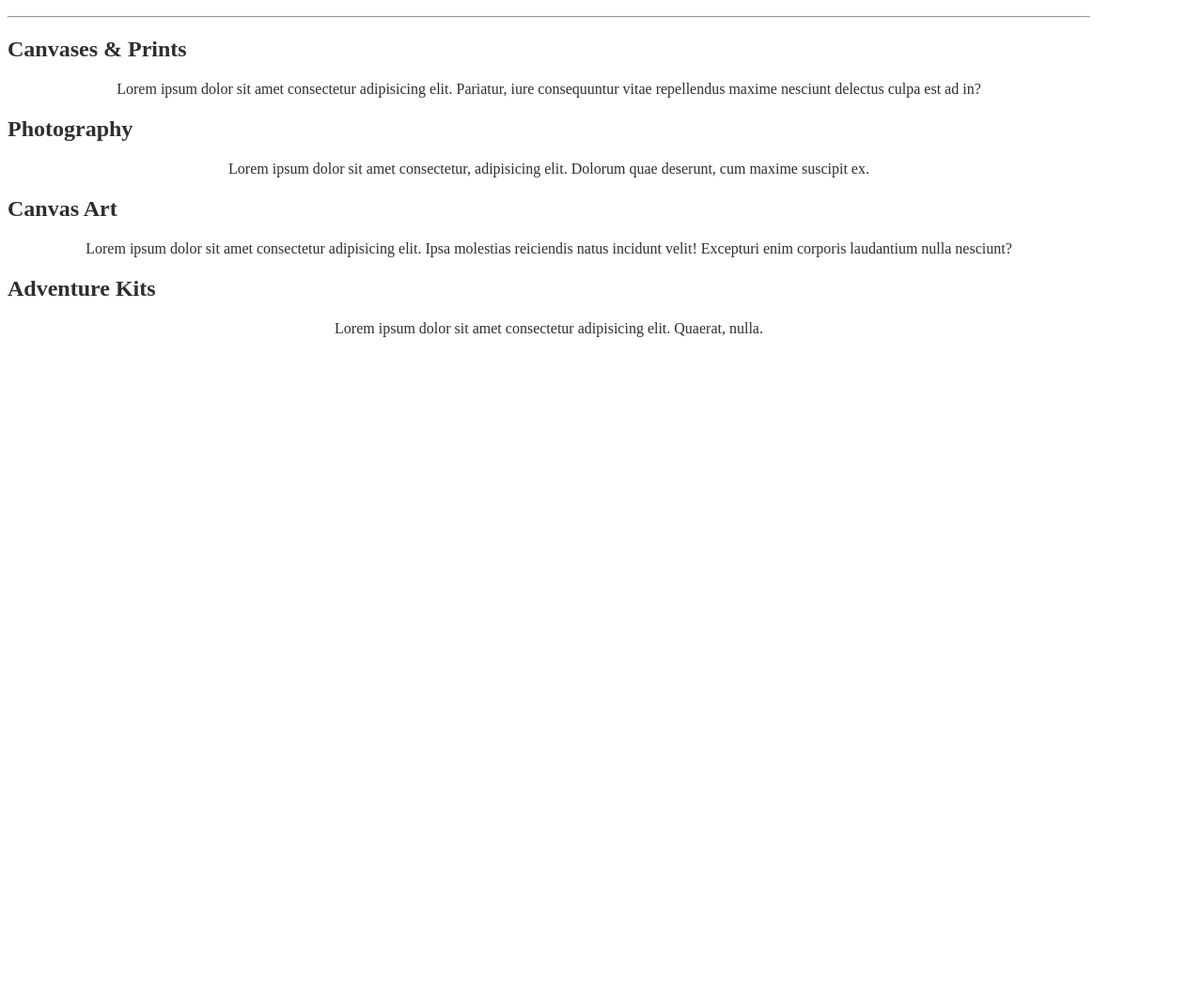
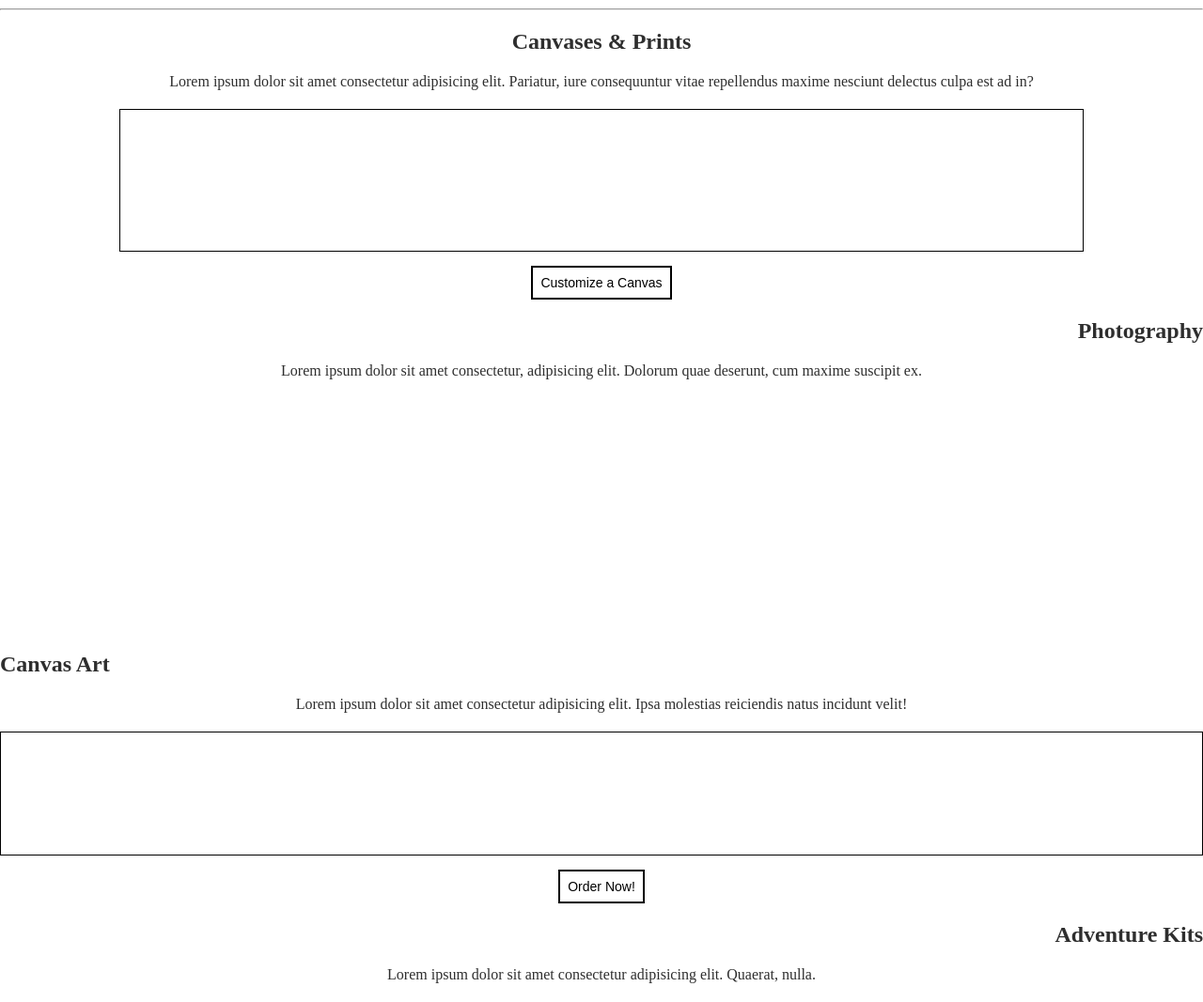
Before and after one commit to SkyCHarris/Your-Story-Utah, a plain HTML site: page index.html in a window 1280 px wide. Shown: the part 984-2051 px from the top of the page at 94% size. Before the commit the page ends 1363 px from the top, so only its background shows below. Drawn offline with Linux system fonts and the light colour scheme.

Commit message:
block out main_div2 and main_div 4, buttons, begin grid for main_div3

```diff
--- a/css/style.css
+++ b/css/style.css
@@ -1,7 +1,10 @@
 
 body {
     color: #2e2e2e;
-    width: 90%;
+    width: 100%;
+    height: 100%;
+    margin: 0px;
+    padding: 0px;
 }
 
 
@@ -67,13 +70,65 @@ a {
     text-align: center;
 }
 
-.button {
+.button_shop {
     text-align: center;
 }
 
 button {
+    text-align: center;
     border: 2px solid black;
     padding: 8px;
     font-size: 14px;
     background-color: white;
 }
+
+/* main_div2 Canvases and Prints*/
+
+.header2 {
+    text-align: center;
+}
+
+.main_div2_picturebox {
+    height: 150px;
+    width: 80%;
+    margin: auto;
+    border: solid 1px black;
+}
+
+.button_customize_canvas {
+    text-align: center;
+    margin-top: 15px;
+}
+
+/* main_div3 */
+
+
+.header3 {
+    text-align: right;
+}
+
+.main_div3_photography_box {
+    display: grid;
+    height: 250px;
+    width: 70%;
+}
+
+
+
+/* main_div4 */
+
+.main_div4_canvasart_box {
+    height: 130px;
+    border: solid 1px black;
+}
+
+.button_order_now {
+    text-align: center;
+    margin-top: 15px;
+}
+
+/* main_div5 */
+
+.header5 {
+    text-align: right;
+}
--- a/index.html
+++ b/index.html
@@ -34,7 +34,7 @@
                 <img src="images/resize_gift3-graduationgift.jpg" class="slider-image">
             </div> -->
         </div>
-        <div class="button">
+        <div class="button_shop">
         <button class="shop_now">Shop Now!</button>
         </div>
         <p>Lorem ipsum dolor sit amet consectetur adipisicing elit. Fugiat temporibus, nulla molestias voluptate eius beatae. Suscipit illum repudiandae nemo? Blanditiis.</p>
@@ -43,17 +43,31 @@
     <div class="main_div2">
         <h2 class="header2">Canvases & Prints</h2>
         <p>Lorem ipsum dolor sit amet consectetur adipisicing elit. Pariatur, iure consequuntur vitae repellendus maxime nesciunt delectus culpa est ad in?</p>
+        <div class="main_div2_picturebox">
+        </div>
+        <div class="button_customize_canvas">
+        <button class="customize_canvas">Customize a Canvas</button>
+        </div>
     </div>
     <div class="main_div3">
         <h2 class="header3">Photography</h2>
         <p>Lorem ipsum dolor sit amet consectetur, adipisicing elit. Dolorum quae deserunt, cum maxime suscipit ex.</p>
+        <div class="main_div3_photography_box">
+        </div>
     </div>
     <div class="main_div4">
-        <h2 class="header3">Canvas Art</h2>
-        <p>Lorem ipsum dolor sit amet consectetur adipisicing elit. Ipsa molestias reiciendis natus incidunt velit! Excepturi enim corporis laudantium nulla nesciunt?</p>
+        <h2 class="header4">Canvas Art</h2>
+        <p>Lorem ipsum dolor sit amet consectetur adipisicing elit. Ipsa molestias reiciendis natus incidunt velit! </p>
+        <div class="main_div4_canvasart_box">
+        </div>
+        <div class="main_div4_order_now">
+        </div>
+        <div class="button_order_now">
+        <button class="order_now">Order Now!</button>
+        </div>
     </div>
     <div class="main_div5">
-        <h2 class="header4">Adventure Kits</h2>
+        <h2 class="header5">Adventure Kits</h2>
         <p>Lorem ipsum dolor sit amet consectetur adipisicing elit. Quaerat, nulla.</p>
     </div>
 </body>
```
